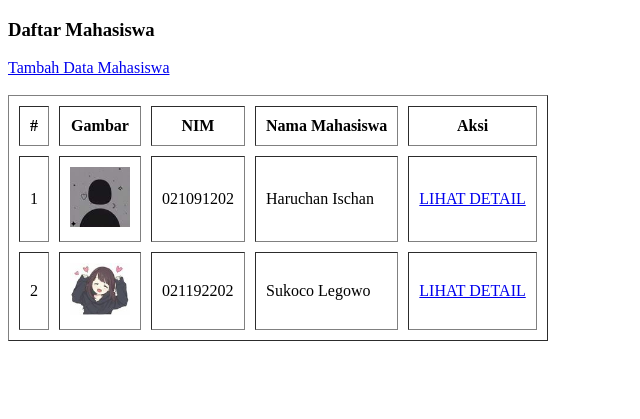
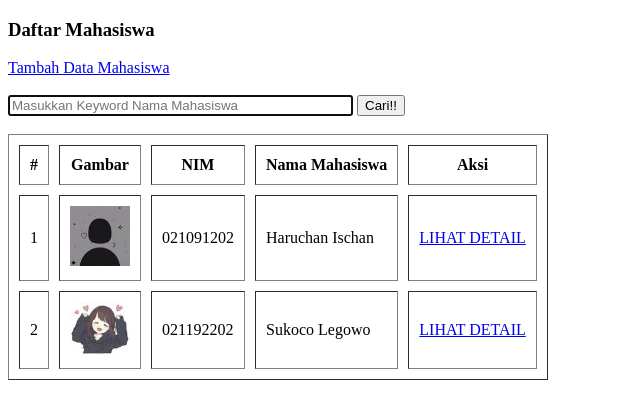
Before and after one commit to dyarz/phpcoba, a PHP site: page / in a window 1280 px wide. Shown: the top 419 px of the page, without its empty margins (0-640 px from the left). Run offline with PHP 8.4, Linux system fonts and the light colour scheme; data comes from the database, SQL or seed files in the repository.

Commit message:
searching data

```diff
--- a/Ujicoba2/function.php
+++ b/Ujicoba2/function.php
@@ -52,6 +52,7 @@ function hapusid($id)
 }
 function ubahmhs($data)
 {
+
   $conn = koneksi();
   $id = $data['id'];
   $nama = htmlspecialchars($data['nama']);
@@ -63,3 +64,16 @@ function ubahmhs($data)
   mysqli_query($conn, $query) or die(mysqli_error($conn));
   return mysqli_affected_rows($conn);
 }
+function carimhs($mhs)
+{
+  $conn = koneksi();
+  $query = "SELECT * FROM mahasiswa
+  WHERE nama LIKE '%$mhs%' OR
+  nim LIKE '%$mhs%'";
+  $disp = mysqli_query($conn, $query);
+  $rows = [];
+  while ($row = mysqli_fetch_assoc($disp)) {
+    $rows[] = $row;
+  }
+  return $rows;
+}
--- a/Ujicoba2/index.php
+++ b/Ujicoba2/index.php
@@ -1,6 +1,10 @@
 <?php
 require 'function.php';
 $mahasiswa = query("SELECT * FROM mahasiswa");
+// ketika tombol cari di klik
+if (isset($_POST['cari'])) {
+  $mahasiswa = carimhs($_POST['keyword']);
+}
 ?>
 
 <!DOCTYPE html>
@@ -17,7 +21,14 @@ $mahasiswa = query("SELECT * FROM mahasiswa");
   <h3>Daftar Mahasiswa</h3>
   <a href="tambah.php">Tambah Data Mahasiswa</a>
   <br><br>
+  <form action="" method="POST">
 
+
+    <input type="text" name="keyword" size="40" placeholder="Masukkan Keyword Nama Mahasiswa" autocomplete="off" autofocus>
+    <button type="submit" name="cari">Cari!!</button>
+
+    <br><br>
+  </form>
   <table border="1" cellpadding="10" cellspacing="10">
     <tr>
       <th>#</th>
@@ -25,8 +36,16 @@ $mahasiswa = query("SELECT * FROM mahasiswa");
       <th>NIM</th>
       <th>Nama Mahasiswa</th>
       <th>Aksi</th>
+      <?php if (empty($mahasiswa)) : ?>
+    </tr>
+    <td colspan="5">
+      <p style="color: red;font-style: italic;">Data Mahasiswa Tidak ditemukan</p>
+    </td>
+    <tr>
+
     </tr>
   <?php
+      endif;
       $i = 1;
       foreach ($mahasiswa as $mhs) : ?>
     <tr>
```
Lines whose indentation alone changed are shown as unchanged.
